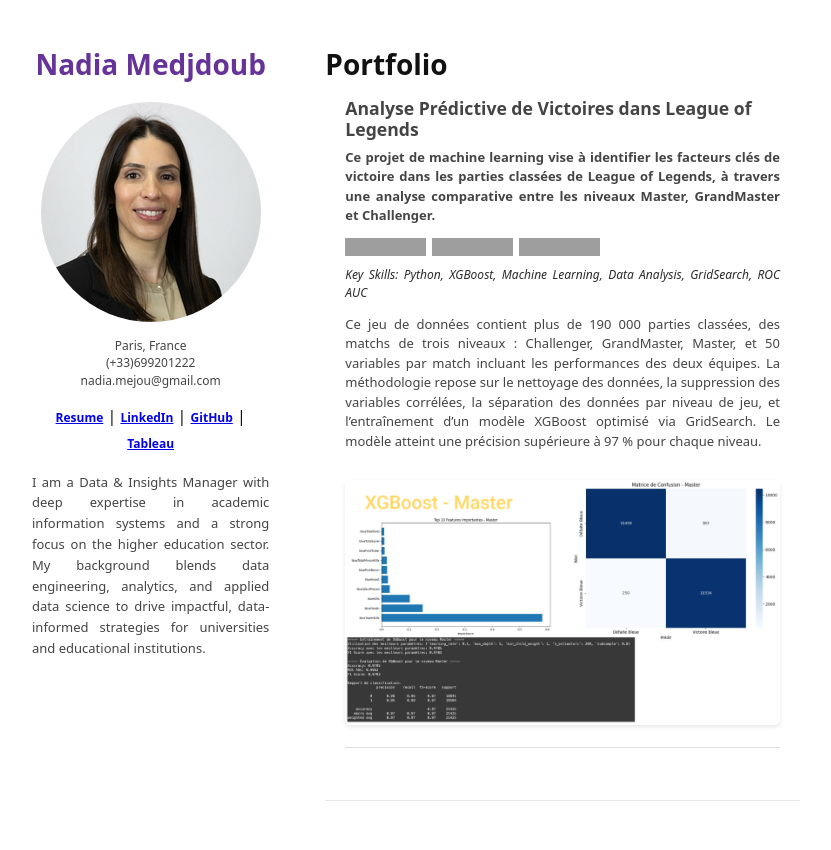
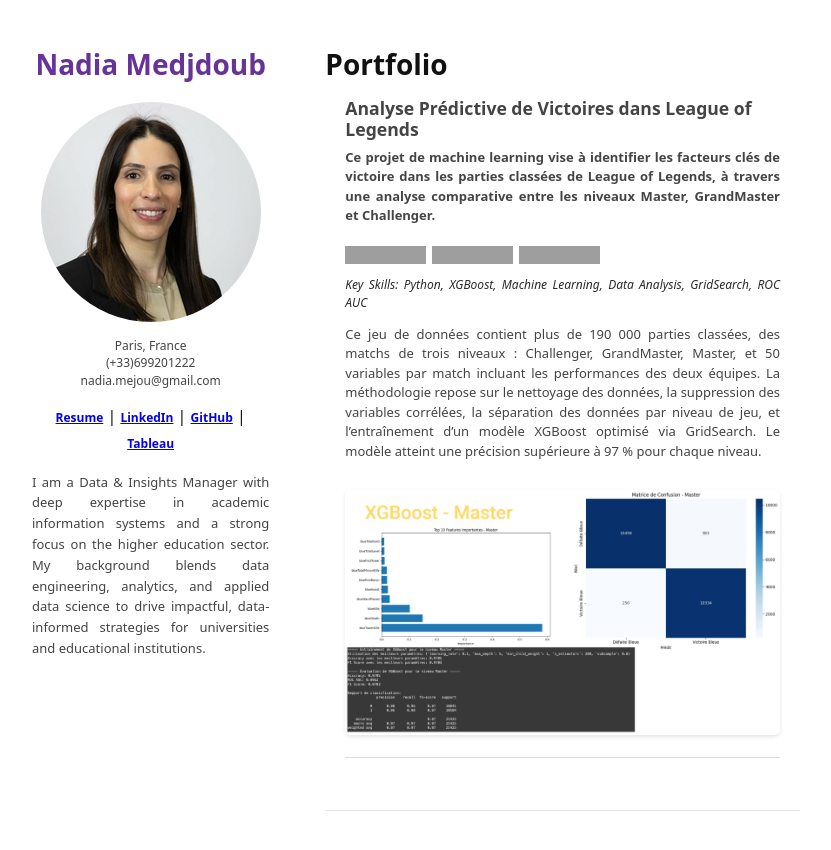
Before and after one commit to namejou/namejou.github.io, a Jekyll site: the page built from index.md, in a window 1280 px wide. Shown: the top 850 px of the page, without its empty margins (224-1055 px from the left). Built offline with Jekyll 4.4.1, drawn with Linux system fonts in a browser that asks for light colours; our own code applies the rules of GitHub Pages for plain Markdown files; grey boxes are pictures that could not be loaded.

Commit message:
Update site.css

```diff
--- a/assets/css/site.css
+++ b/assets/css/site.css
@@ -56,6 +56,7 @@
   font-size: 13px;
   text-align: justify;
   line-height: 1.5;
+   margin-bottom: 20px;
 }
 
 .project-card .project-links {
@@ -63,7 +64,7 @@
   align-items: center;
   gap: 6px;           /* espace léger entre les badges */
   flex-wrap: nowrap;  /* force les badges à rester sur une ligne */
-  margin-bottom: 10px;
+  margin-bottom: 12px;
 }
 
 .project-card .project-links a {
```
